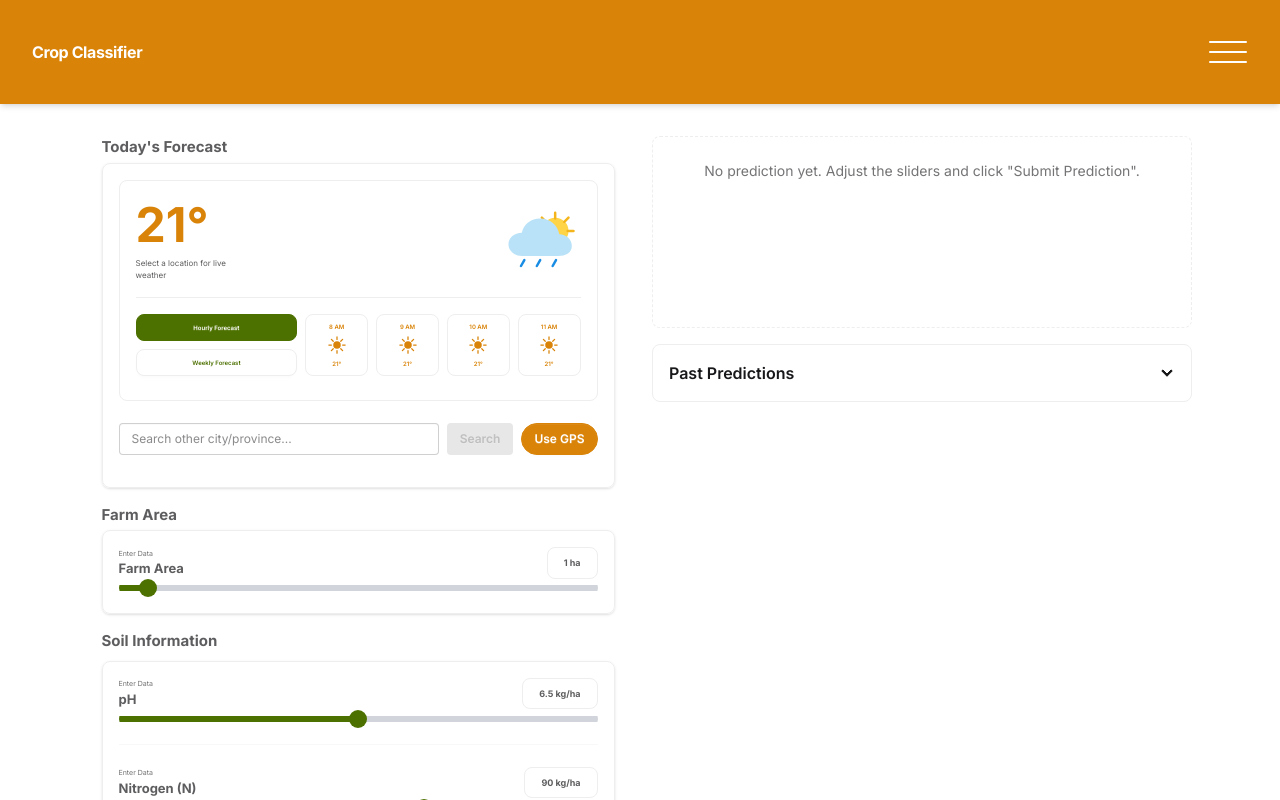
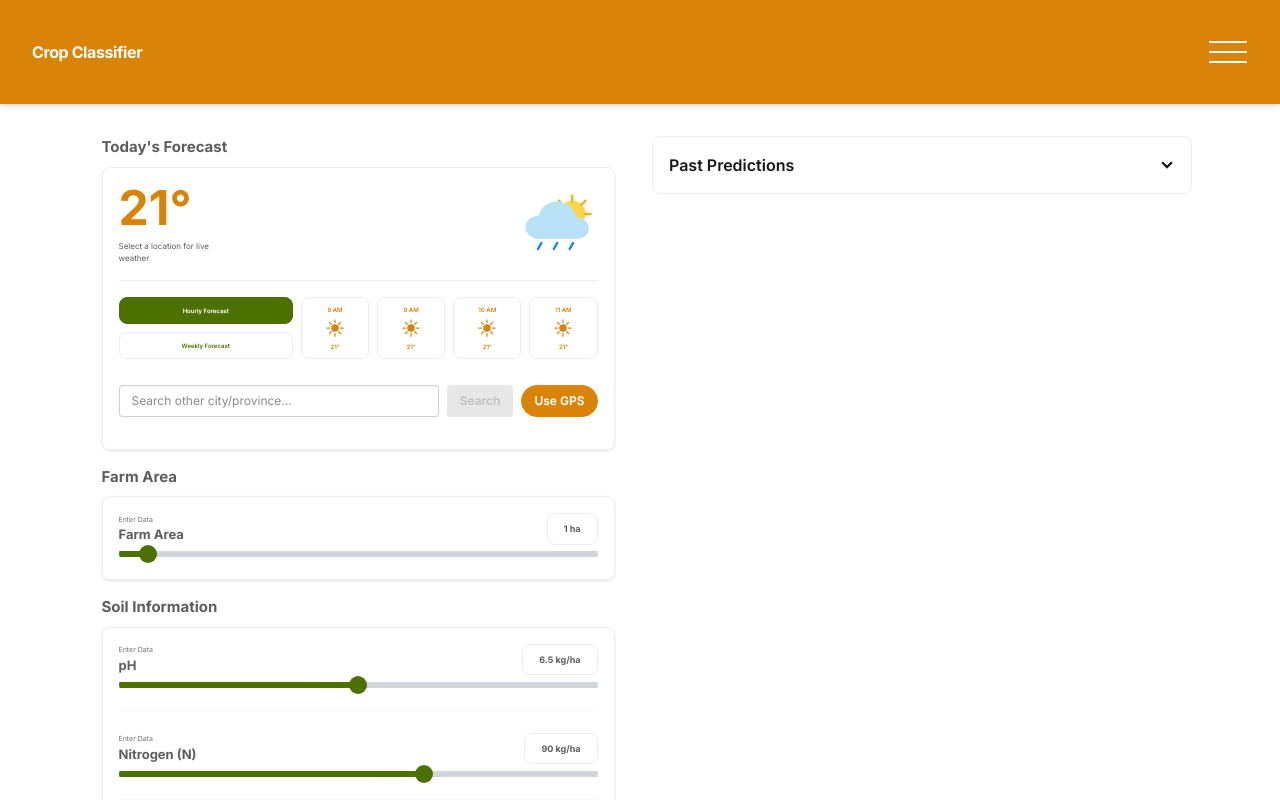
Before and after one commit to neophiles/crop-classifier, a React app in the folder frontend/: page / in a window 1280 px wide. Shown: the top 800 px of the page. Built offline with nearby package versions, Linux system fonts and the light colour scheme; the HTML template or start-up script is replaced by a standard one.

Commit message:
Made results panel its own page

```diff
--- a/frontend/src/App.jsx
+++ b/frontend/src/App.jsx
@@ -24,6 +24,7 @@ export default function App() {
   const handleSubmit = async (e) => {
     e.preventDefault()
     setIsLoading(true)
+    setResult(null)
     setErrorMessage(null)
 
     try {
@@ -36,17 +37,24 @@ export default function App() {
     }
   }
 
+  const handleBackToInputs = () => {
+    setResult(null)
+    setErrorMessage(null)
+  }
+
+  const showInputs = !isLoading && !result
+
   return (
     <main className="container mx-auto max-w-6xl p-4 sm:p-6">
       <Header />
 
-      {errorMessage && (
+      {errorMessage && !isLoading && (
         <div role="alert" className="alert alert-error mb-4 py-3 text-sm">
           <strong>Error:</strong> {errorMessage}
         </div>
       )}
 
-      <div className="grid items-start gap-6 lg:grid-cols-2">
+      <div className={`grid items-start gap-6 lg:grid-cols-2 ${showInputs ? '' : 'hidden'}`}>
         <form onSubmit={handleSubmit} className="flex flex-col gap-4">
           <ClimateParametersCard inputs={inputs} onChange={handleInputChange} />
           <FarmAreaCard inputs={inputs} onChange={handleInputChange} />
@@ -57,16 +65,33 @@ export default function App() {
             disabled={isLoading}
             className="btn mx-auto w-fit rounded-full border-[#D98308] bg-[#D98308] px-12 text-[15px] text-white hover:border-[#C27607] hover:bg-[#C27607]"
           >
-            {isLoading && <span className="loading loading-spinner loading-sm" aria-hidden="true" />}
-            {isLoading ? 'Processing...' : 'Analyze'}
+            Analyze
           </button>
         </form>
 
-        <div className="flex flex-col gap-4">
+        <HistoryPanel />
+      </div>
+
+      {isLoading ? (
+        <section className="flex min-h-64 flex-col items-center justify-center gap-4 text-center">
+          <span className="loading loading-spinner loading-lg text-[#D98308]" aria-hidden="true" />
+          <h1 className="text-xl font-bold">Analyzing your inputs...</h1>
+          <p className="text-sm text-base-content/60">
+            Please wait while we calculate the best crop and fertilizer plan.
+          </p>
+        </section>
+      ) : result ? (
+        <section className="mx-auto flex w-full max-w-2xl flex-col gap-4">
           <ResultsPanel result={result} areaHa={inputs.area_ha} />
-          <HistoryPanel />
-        </div>
-      </div>
+          <button
+            type="button"
+            onClick={handleBackToInputs}
+            className="btn mx-auto w-fit rounded-full border-[#D98308] bg-[#D98308] px-8 text-[15px] text-white hover:border-[#C27607] hover:bg-[#C27607]"
+          >
+            Back to Inputs
+          </button>
+        </section>
+      ) : null}
     </main>
   )
 }
--- a/frontend/src/components/ClimateParametersCard.jsx
+++ b/frontend/src/components/ClimateParametersCard.jsx
@@ -123,7 +123,7 @@ export default function ClimateParametersCard({ inputs, onChange }) {
     : null
 
   return (
-    <section className="flex flex-col gap-1">
+    <section className="flex flex-col gap-2">
       <h2 className="w-[95%] self-center text-[15px] font-bold text-base-content/70">
         Today&apos;s Forecast
       </h2>
--- a/frontend/src/components/FarmAreaCard.jsx
+++ b/frontend/src/components/FarmAreaCard.jsx
@@ -2,7 +2,7 @@ import SliderInput from './SliderInput'
 
 export default function FarmAreaCard({ inputs, onChange }) {
   return (
-    <section className="flex flex-col gap-1">
+    <section className="flex flex-col gap-2">
       <h2 className="w-[95%] self-center text-[15px] font-bold text-base-content/70">
         Farm Area
       </h2>
--- a/frontend/src/components/weather/ForecastSummary.jsx
+++ b/frontend/src/components/weather/ForecastSummary.jsx
@@ -9,7 +9,7 @@ export default function ForecastSummary({
   formattedTime,
 }) {
   return (
-    <div className="mb-4 rounded-box border border-base-300 bg-base-100 px-4 py-5">
+    <div className="mb-4">
       <div className="grid grid-cols-[auto_minmax(0,1fr)_auto] items-center gap-3">
         <div className="min-w-0">
           <strong className="text-[48px] font-bold leading-none text-[#D98308]">
```
